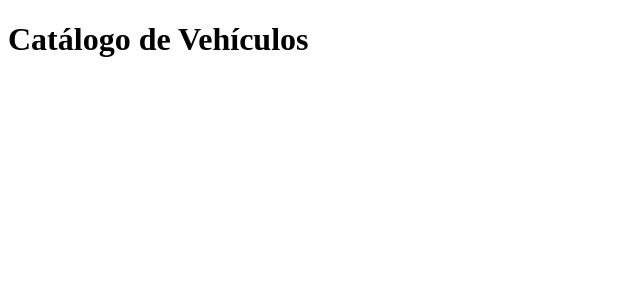
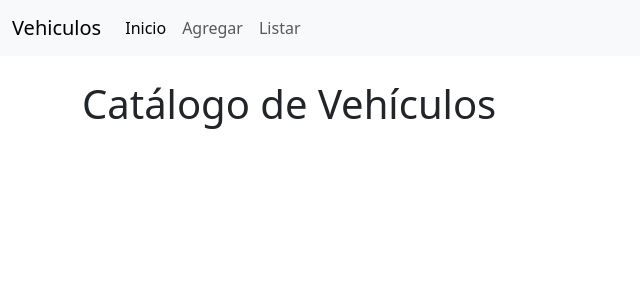
Before and after one commit to Nahuel987/VehiculosApp, a Django app: page / in a window 1280 px wide. Shown: the top 300 px of the page, without its empty margins (0-640 px from the left). Run offline with Django 5.2, Linux system fonts and the light colour scheme; some libraries are stand-ins or nearby versions.

Commit message:
Se agrega bootstrap al template

```diff
--- /dev/null
+++ b/proyecto_vehiculos_django/proyecto_vehiculos/vehiculo/templates/base.html
@@ -0,0 +1,46 @@
+{% load static %}
+{% load django_bootstrap5 %}
+
+<!DOCTYPE html>
+<html lang="es">
+<head>
+    <meta charset="UTF-8">
+    <meta name="viewport" content="width=device-width, initial-scale=1.0">
+    <title>Mi Proyecto</title>
+
+    <!-- Carga del CSS de Bootstrap 5 mediante django-bootstrap5 -->
+    {% bootstrap_css %}
+</head>
+<body>
+    <!-- Navbar de Bootstrap 5 -->
+    <nav class="navbar navbar-expand-lg navbar-light bg-light">
+        <div class="container-fluid">
+            <a class="navbar-brand" href="#">Vehiculos</a>
+            <button class="navbar-toggler" type="button" data-bs-toggle="collapse" data-bs-target="#navbarNav" aria-controls="navbarNav" aria-expanded="false" aria-label="Toggle navigation">
+                <span class="navbar-toggler-icon"></span>
+            </button>
+            <div class="collapse navbar-collapse" id="navbarNav">
+                <ul class="navbar-nav">
+                    <li class="nav-item">
+                        <a class="nav-link active" aria-current="page" href="{% url 'index' %}">Inicio</a>
+                    </li>
+                    <li class="nav-item">
+                        <a class="nav-link" href="{% url 'agregar_vehiculo' %}">Agregar</a>
+                    </li>
+                    <li class="nav-item">
+                        <a class="nav-link" href="#">Listar</a>
+                    </li>
+                </ul>
+            </div>
+        </div>
+    </nav>
+
+    <!-- Contenido principal -->
+    <div class="container mt-4">
+        {% block content %}{% endblock %}
+    </div>
+
+    <!-- JavaScript de Bootstrap 5 mediante django-bootstrap5 -->
+    {% bootstrap_javascript %}
+</body>
+</html>
--- a/proyecto_vehiculos_django/proyecto_vehiculos/vehiculo/templates/index.html
+++ b/proyecto_vehiculos_django/proyecto_vehiculos/vehiculo/templates/index.html
@@ -1,12 +1,5 @@
-<!DOCTYPE html>
-<html lang="es">
-<head>
-    <meta charset="UTF-8">
-    <meta name="viewport" content="width=device-width, initial-scale=1.0">
-    <title>Inicio</title>
-</head>
-<body>
+{% extends 'base.html' %}
 
+{% block content %}
     <h1>Catálogo de Vehículos</h1>
-</body>
-</html>
+{% endblock %}
```
Also changed, not shown: proyecto_vehiculos_django/proyecto_vehiculos/vehiculo/templates/agregar_vehiculo.html (+11 -17 lines).
